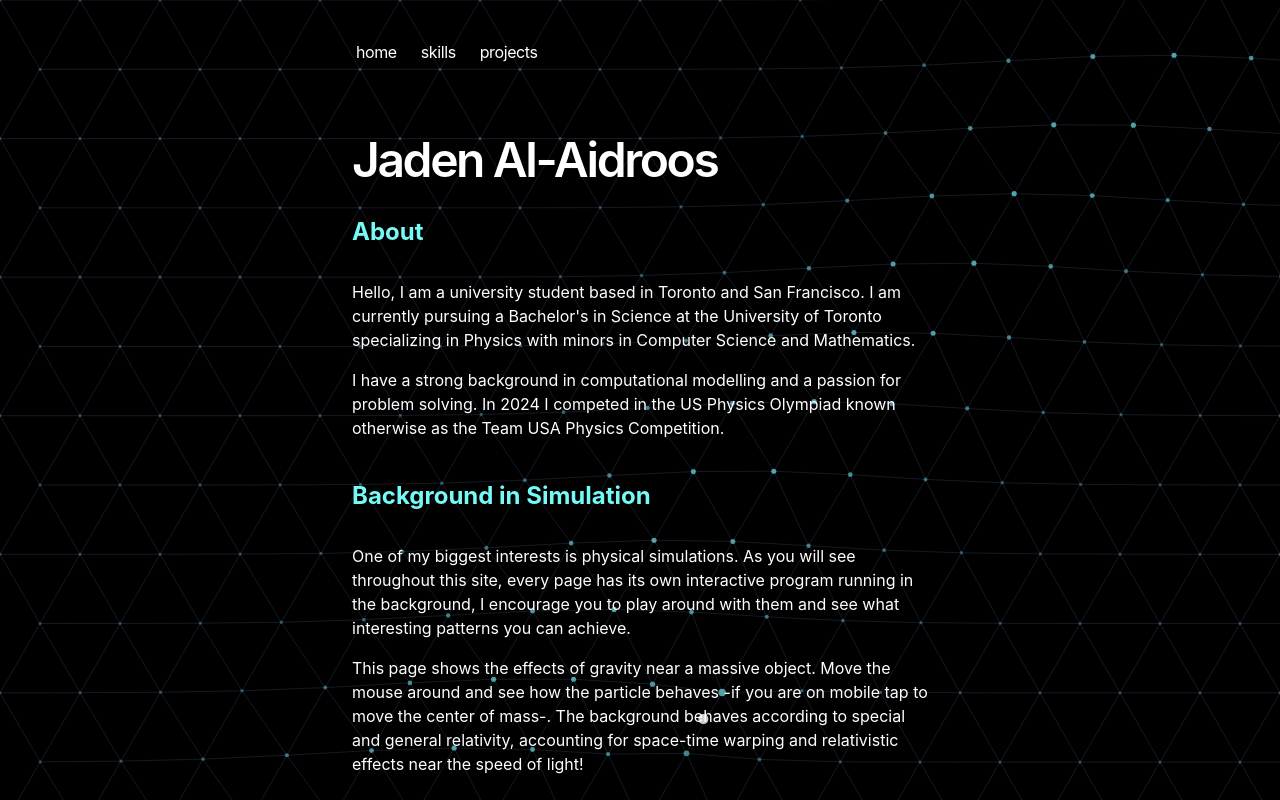
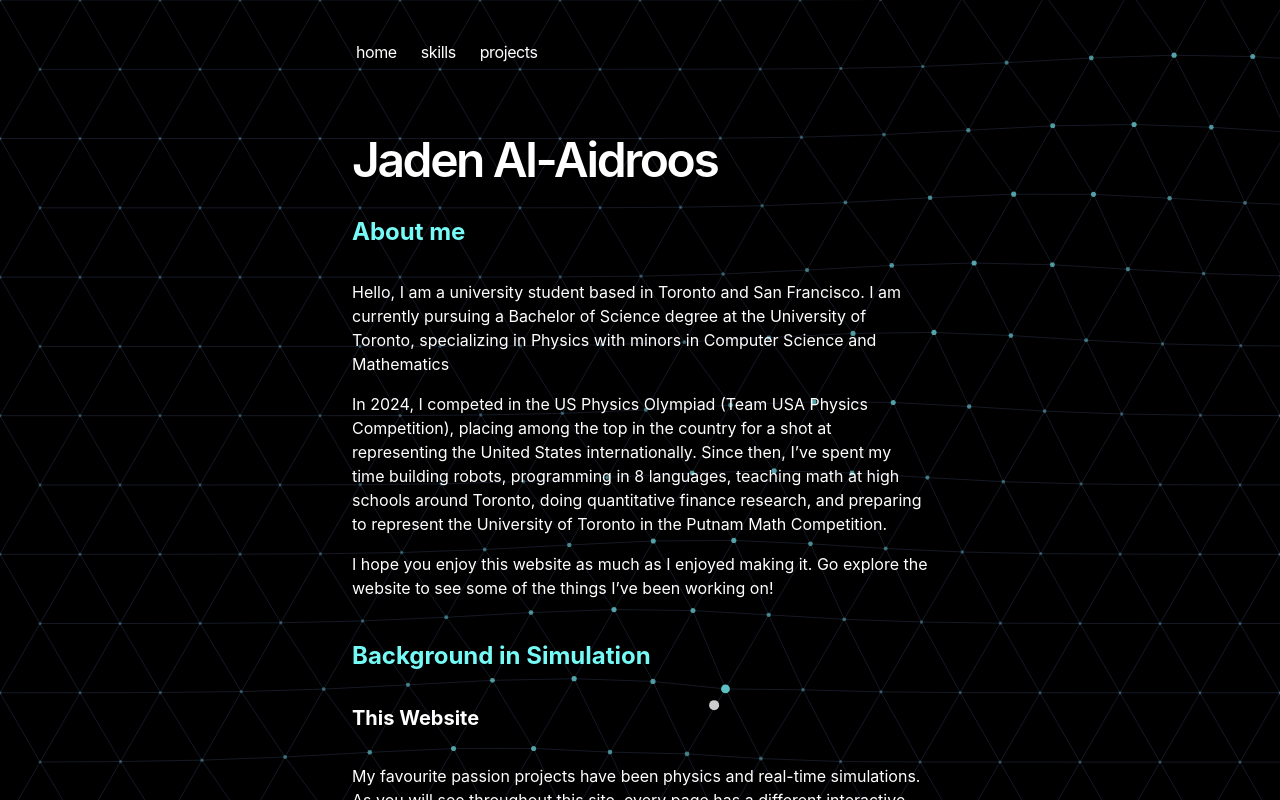
Before and after one commit to Jadenthealmighty/jaden-portfolio-v1, a Next.js app: page / in a window 1280 px wide. Shown: the top 800 px of the page. Built offline with nearby package versions, Linux system fonts and the light colour scheme.

Commit message:
Adding text

```diff
--- a/app/components/CubeBackground.tsx
+++ b/app/components/CubeBackground.tsx
@@ -101,11 +101,9 @@ type Vec3 = {
       const alphaMult = Math.max(0.5, 1 - scrollY / canvas.clientHeight / 1.2)
 
       for (const p of points.current) {
-        // rotate Y
         let x = cy * p.x + sy * p.z;
         let z = -sy * p.x + cy * p.z;
 
-        // rotate X
         let y = cx * p.y - sx * z;
         z = sx * p.y + cx * z;
 
@@ -153,7 +151,6 @@ type Vec3 = {
       ctx.strokeStyle = 'rgba(117, 250, 246, 0.7)';
       ctx.stroke();
 
-      //Color distortion or whatevs
       const brightness = 80 * (maxD/tempR) * alphaMult;
       const piRatio = Math.PI /180;
       for (let i = 0; i < 180; i++) {
--- a/app/global.css
+++ b/app/global.css
@@ -11,7 +11,7 @@ body {
 
 
 ::selection {
-  background-color: black;
+  background-color: gray;
   color: #fefefe;
 }
 
--- a/app/page.tsx
+++ b/app/page.tsx
@@ -9,35 +9,56 @@ export default function Page() {
         Jaden Al-Aidroos
       </h1>
       <h2 className= "mb-8 text-2xl font-bold text-[#75faf6]">
-        About
+        About me
       </h2>
       <p className="mb-4">
-        Hello, I am a university student based in Toronto and San Francisco. I am currently
-        pursuing a Bachelor's in Science at the University of Toronto specializing in Physics with
-        minors in Computer Science and Mathematics. </p>
+      Hello, I am a university student based in Toronto and San Francisco.
+      I am currently pursuing a Bachelor of Science degree at the University of Toronto,
+      specializing in Physics with minors in Computer Science and Mathematics</p>
+      <p className="mb-4">
+      In 2024, I competed in the US Physics Olympiad (Team USA Physics Competition),
+      placing among the top in the country for a shot at representing the United States
+      internationally. Since then, I’ve spent my time building robots, programming in 8
+      languages, teaching math at high schools around Toronto, doing quantitative finance
+      research, and preparing to represent the University of Toronto in the Putnam Math Competition.</p>
       <p className="mb-10">
-        I have a strong background in computational modelling
-        and a passion for problem solving. In 2024 I competed in the US Physics Olympiad known otherwise as the
-        Team USA Physics Competition.
+      I hope you enjoy this website as much as I enjoyed making it.
+      Go explore the website to see some of the things I’ve been working on!
       </p>
       <p className="mb-10"></p>
       <h2 className= "mb-8 text-2xl font-bold text-[#75faf6]">
         Background in Simulation
       </h2>
-      <p className="mb-4">
-        One of my biggest interests is physical simulations. As you will see throughout this site, every page has its own
-        interactive program running in the background, I encourage you to play around with them and see what interesting patterns
-        you can achieve.  </p>
-        <p className="mb-4">
-        This page shows the effects of gravity near a massive object. Move the mouse around and see how the particle behaves -if you
-         are on mobile tap to move the center of mass-. The background behaves according to special and general relativity,
-         accounting for space-time warping and relativistic effects near the speed of light! </p>
-      <p className="mb-10"></p>
-      <h2 className= "mb-8 text-2xl font-bold text-[#75faf6]">
-        Skills
+      <h2 className= "mb-8 text-xl font-bold">
+        This Website
       </h2>
       <p className="mb-4">
-        Skills stand-in, not sure what to put here </p>
+      My favourite passion projects have been physics and real-time simulations.
+      As you will see throughout this site, every page has a different interactive
+       program running in the background. I encourage you to play around with them
+       and see what interesting patterns you can achieve.
+      </p>
+      <h2 className= "mb-8 text-xl font-bold">
+        This Page
+      </h2>
+        <p className="mb-4">
+        Move the mouse around and see how the particle behaves (if you are on mobile,
+        tap to move the center of mass). The background of this page is a physics simulation
+        running fully in your browser; it is calculating the physical effects of gravitational
+        wave propagation on orbiting bodies. The mathematical model even behaves according
+        to special and general relativity, accounting for space-time warping and relativistic
+        effects near the speed of light.
+      </p>
+      <p className="mb-10">
+      Try getting the white ball to orbit your mouse cursor!
+      </p>
+      <h2 className= "mb-8 text-2xl font-bold text-[#75faf6]">
+        Contact
+      </h2>
+      <p className="mb-4">
+        Email: <a className="text-[#75FAF6]" href="mailto:jaden.r.alaidroos@gmail.com" >jaden.r.alaidroos@gmail.com</a></p>
+        <p className="mb-4">
+        LinkedIn: <a className="text-[#75FAF6]" href="https://www.linkedin.com/in/jaden-al-aidroos-5b7727240" >Jaden@LinkedIn</a></p>
       <p></p>
     </section>
     </>
```
